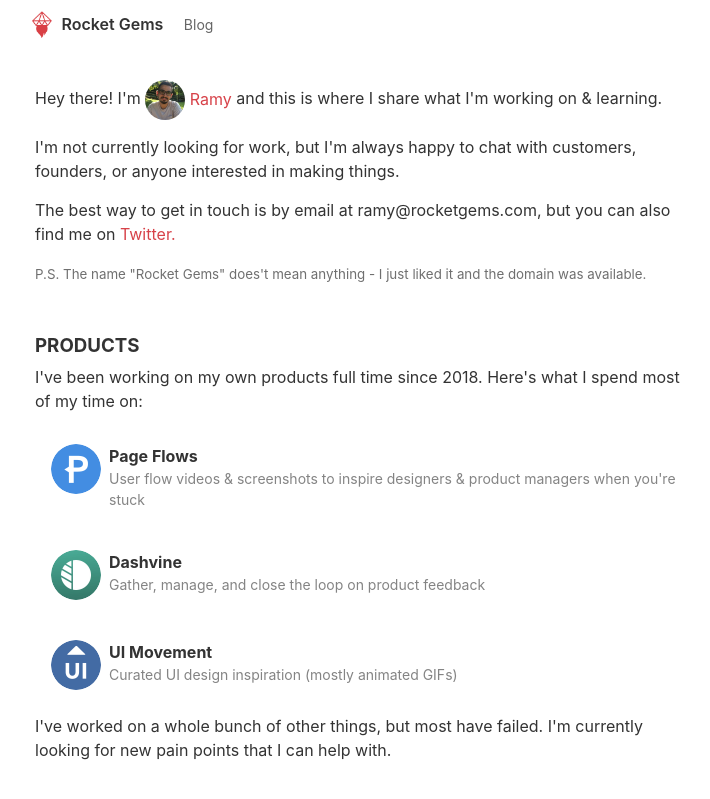
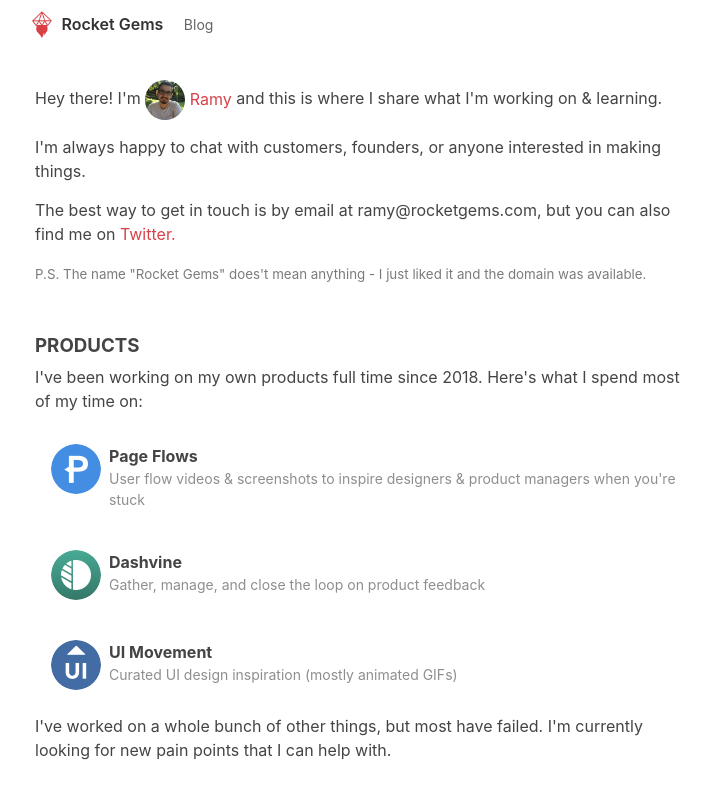
Before and after one commit to ramykhuffash/ramykhuffash.github.io, a Jekyll site: the page built from index.md, in a window 1280 px wide. Shown: the top 799 px of the page, without its empty margins (275-985 px from the left). Built offline with Jekyll 4.4.1, drawn with Linux system fonts in a browser that asks for light colours.

Commit message:
nothing really

```diff
--- a/_layouts/home.html
+++ b/_layouts/home.html
@@ -4,7 +4,7 @@
 
 <div class="home">
     <p>Hey there! I'm <a href="https://twitter.com/ramykhuffash" target="_blank"><img src="/assets/images/ramy.jpg" width="40" height="40" style="border-radius: 100%;" /> Ramy</a> and this is where I share what I'm working on & learning.</p>
-    <p>I'm not currently looking for work, but I'm always happy to chat with customers, founders, or anyone interested in making things.</p>
+    <p>I'm always happy to chat with customers, founders, or anyone interested in making things.</p>
     <p>The best way to get in touch is by email at ramy@rocketgems.com, but you can also find me on <a href="https://twitter.com/ramykhuffash" target="_blank">Twitter.</a></p>
     <p class="text-muted"><small>P.S. The name "Rocket Gems" does't mean anything - I just liked it and the domain was available.</small></p>
 
--- a/_sass/minima.scss
+++ b/_sass/minima.scss
@@ -10,7 +10,7 @@
 
 $spacing-unit:     30px !default;
 
-$text-color:       #333 !default;
+$text-color:       #444 !default;
 $background-color: #fff !default;
 $brand-color:      #D74249 !default;
 
```
